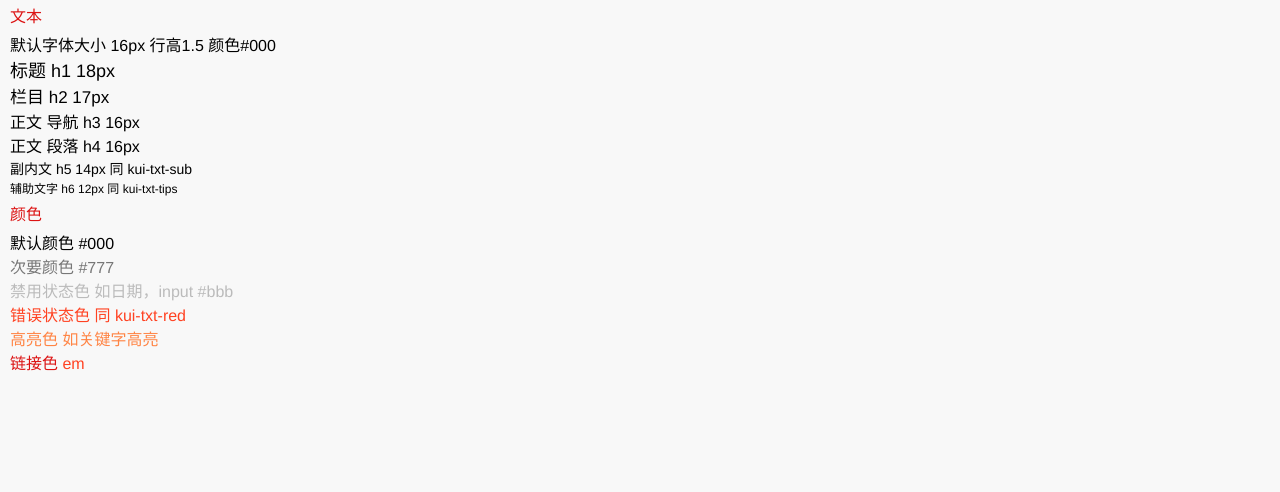
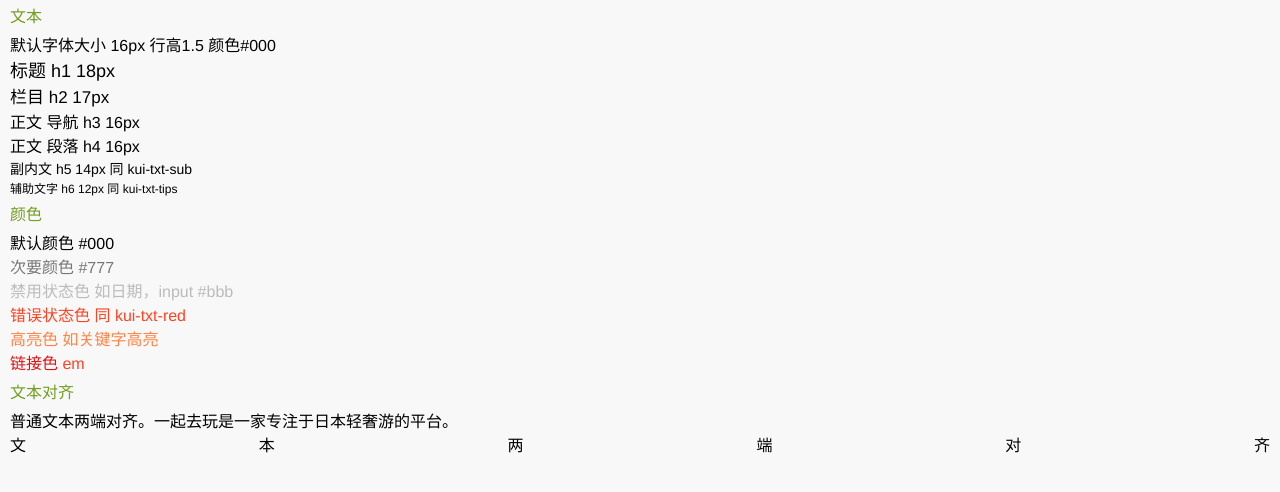
Before and after one commit to 189/Kui, a website built with webpack: page demo/demos.html in a window 1280 px wide. Built offline with nearby package versions, Linux system fonts and the light colour scheme.

Commit message:
文本两端对齐

```diff
--- a/css/basic.css
+++ b/css/basic.css
@@ -21,3 +21,10 @@ h6, .kui-txt-tips { font-size: 12px; }
 .kui-txt-feeds { color: #314c83; }
 .kui-txt-highlight {color: #ff8444; }
 a,a:hover { color:rgb(220, 20, 20); }
+
+
+
+/* 文本对齐 */
+.kui-txt-justify { text-align: justify;  }
+.kui-txt-justify-one { text-align: justify; overflow: hidden; height: 24px; }
+.kui-txt-justify-one:after { content: ''; display: inline-block;  height: 0; width: 100%; overflow: hidden; }
--- a/demo/demos.html
+++ b/demo/demos.html
@@ -16,7 +16,7 @@
 		.tit {
 			margin: 5px 0;
 			font-size: 16px;
-			color : rgb(220, 20, 20);
+			color : #719e20;
 		}
 
 	</style>
@@ -43,6 +43,11 @@
 			<a href="javascript:;">链接色</a>
 			<em>em</em>
 		</section>
+		<section>
+			<div class="tit">文本对齐</div>
+			<div class="kui-txt-justify">普通文本两端对齐。一起去玩是一家专注于日本轻奢游的平台。</div>
+			<div class="kui-txt-justify-one">文本两端对齐</div>
+		</section>
 
 	</div>
 </body>
```
